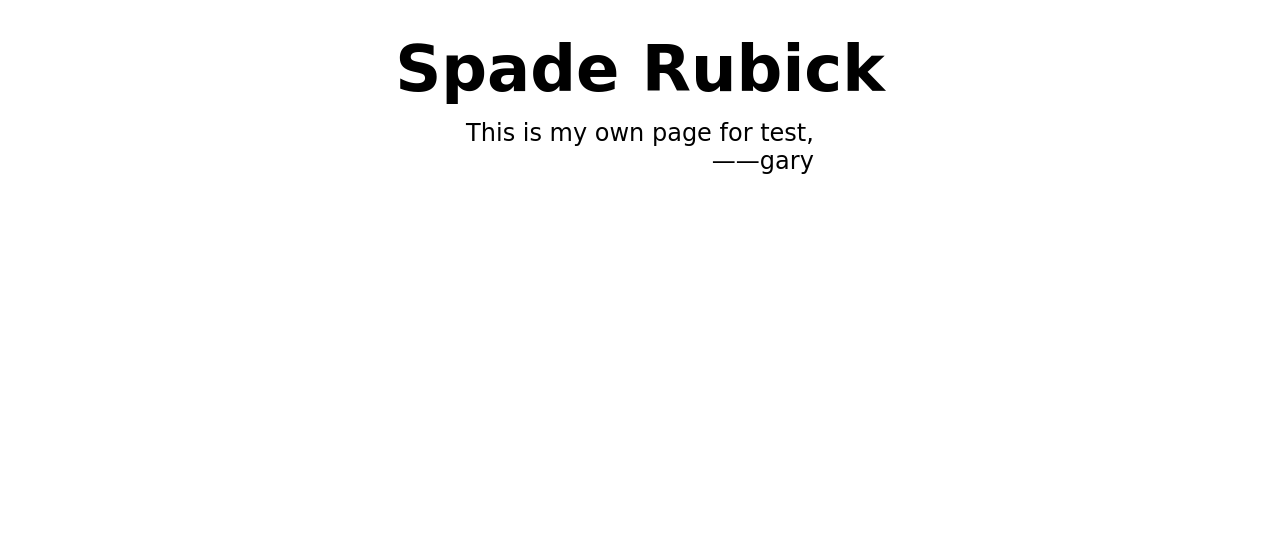
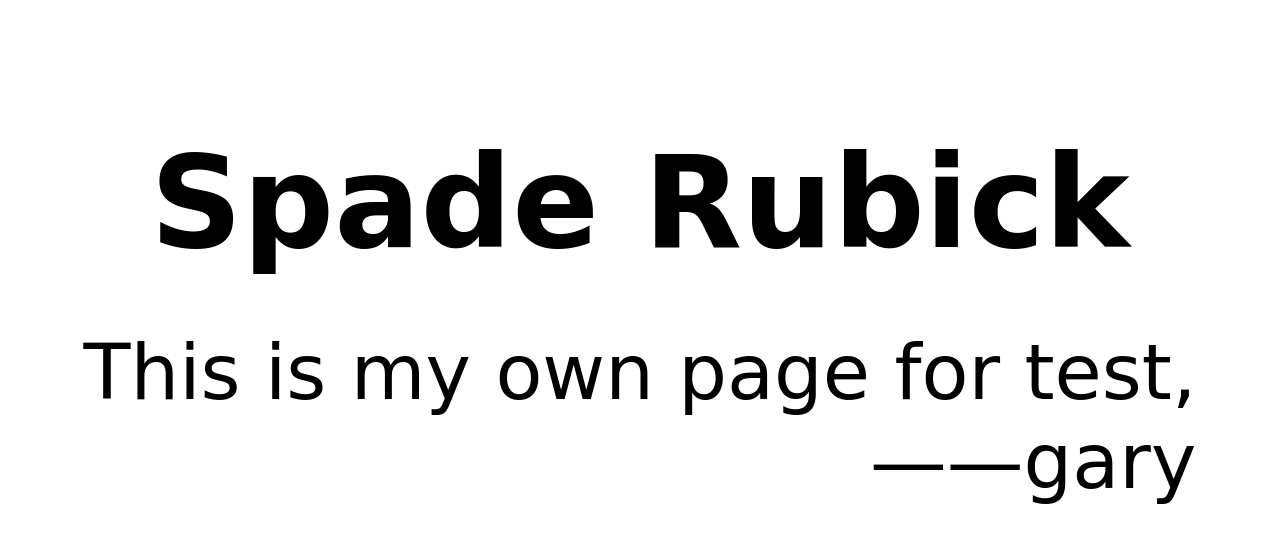
Before and after one commit to SpadeRubick/Gary, a plain HTML site: page index.html in a window 1280 px wide. Drawn offline with Linux system fonts and the light colour scheme; a web font is replaced by a local one.

Commit message:
rem size

```diff
--- a/index.html
+++ b/index.html
@@ -27,7 +27,7 @@
         document.documentElement.setAttribute('data-dpr', dpr);
         // 动态写入样式
         document.documentElement.firstElementChild.appendChild(fontEl);
-        fontEl.innerHTML = 'html{font-size:' + (rem > 77 ? 32 : rem) + 'px!important;}';
+        fontEl.innerHTML = 'html{font-size:' + rem + 'px!important;}';
     </script>
 </body>
 
--- a/src/css/index.css
+++ b/src/css/index.css
@@ -4,13 +4,13 @@
 }
 .g-header h1{
     margin: .2rem 0;
-    font-size: 64px;
+    font-size: 1rem;
     font-family: 'Indie Flower', cursive;
 }
 .g-header h1 + p {
     display: inline-block;
     margin: .2rem 0;
-    font-size: 24px;
+    font-size: .6rem;
     text-align: right;
     font-family: 'Galada', cursive;
 }
```
